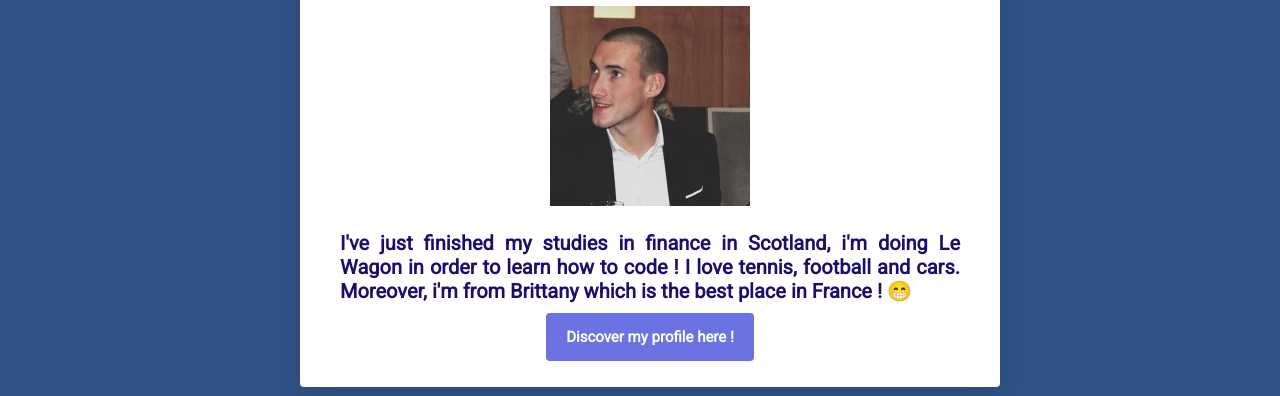
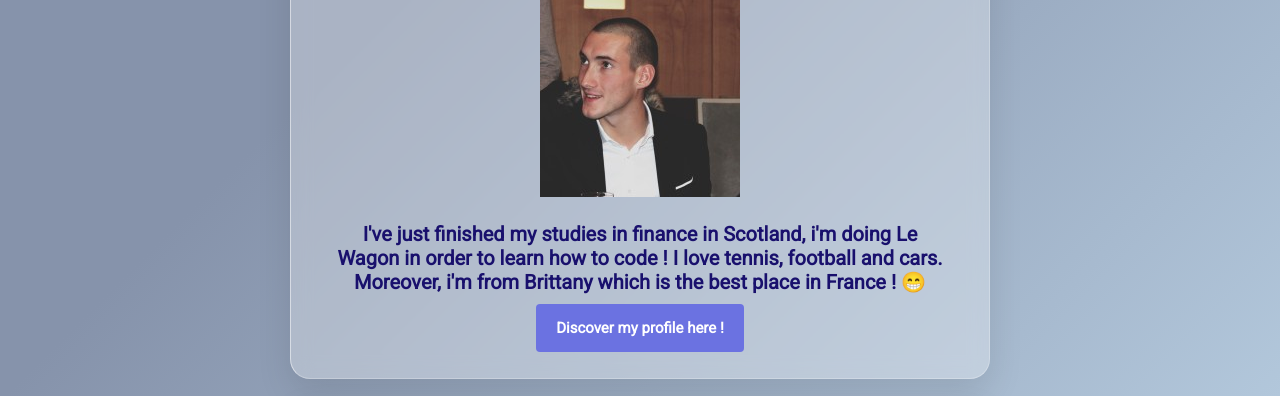
Before and after one commit to jbguelaud/Profile-page, a plain HTML site: page index.html in a window 1280 px wide. Shown: the part 160-556 px from the top of the page. Drawn offline with Linux system fonts and the light colour scheme.

Commit message:
change background

```diff
--- a/style.css
+++ b/style.css
@@ -1,7 +1,8 @@
 body {
-    background: #305285;
+    background-color: #bdd4e7;
+    background-image: linear-gradient(315deg, #bdd4e7 0%, #8693ab 74%);
     display: block;
-    margin: 10px;
+    margin: 0px;
     color: #041f70;
     font-family: 'Roboto', sans-serif;;
     font-size: 20px;
@@ -10,10 +11,12 @@ body {
 }
 
 /*.images {
-    background-image:url(https://picsum.photos/seed/picsum/100/100);
-    background-size: 100%;
+    background-image:url(https://www.editions-arteaz.com/wp-content/uploads/2020/11/cheveux-dange2.jpg);
+    background-size: cover;
     background-repeat: no-repeat;
     width: 100%;
+    margin: 0%;
+
 }*/
 
 h1 {
@@ -29,11 +32,12 @@ h2 {
     font-weight: 500;
 }
 
+
 p {
-  color: #19106d;
+    color: #19106d;
     font-size: 20px;
     font-weight: 900;
-    text-align: justify;
+    text-align: center;
 }
 
 a {
@@ -58,6 +62,10 @@ a {
     border-radius: 4px;
 }
 
+.btn-blue:hover {
+  color: rgb(15, 77, 25);
+}
+
 .list-inline {
     list-style: none;
     padding-left: 0px;
@@ -77,12 +85,17 @@ a {
 }
 
 .card-white {
-    background-color: white;
+    background: rgba(255,255,255,0.3);
+    border-radius: 20px;
+    backdrop-filter: blur(10px);
+    border: 1px solid rgba(255, 255, 255, 0.25);
+    border-top: 1px solid rgba(255, 255, 255, 0.5);
+    border-left: 1px solid rgba(255, 255, 255, 0.5);
     padding: 40px;
-    box-shadow: 0px 10px 30px rgb(0 0 0 / 10%);
-    border-radius: 4px;
-    margin: 20px 0px;
+    box-shadow: 0 15px 35px rgb(0 0 0 / 10%);
     text-align: center;
+    margin-bottom: 20px;
+    margin-top: 20px;
 }
 
 div {
```
